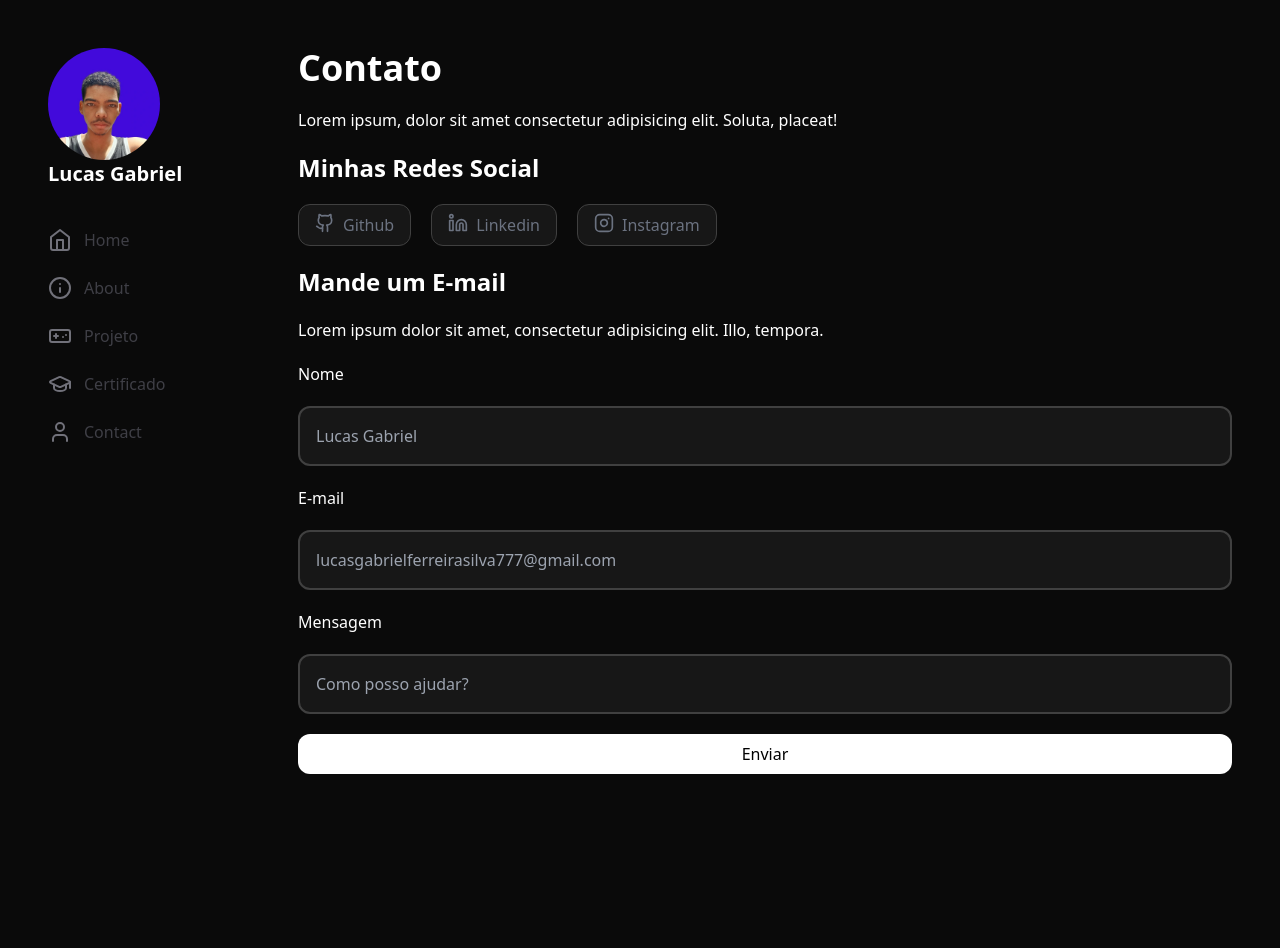
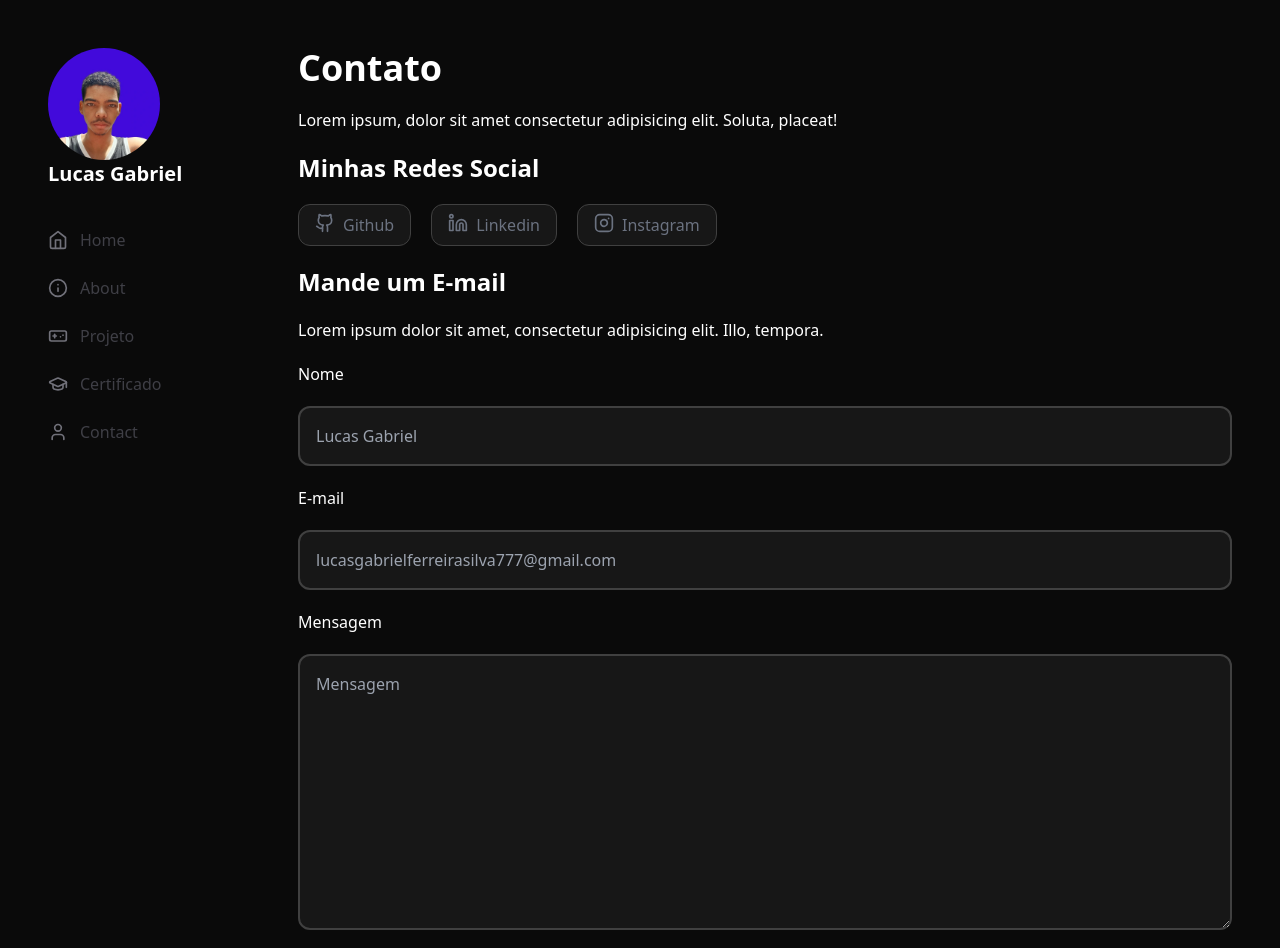
Before and after one commit to DevLuk4s/portfolio-2, a Next.js app in the folder my-app/: page /components/Contact in a window 1280 px wide. Shown: the top 948 px of the page. Before the commit the page ends 822 px from the top, so only its background shows below. Built offline with nearby package versions, Linux system fonts and the light colour scheme.

Commit message:
update project

```diff
--- /dev/null
+++ b/my-app/pages/components/Certificado/index.tsx
@@ -0,0 +1,9 @@
+export default function Certificado() {
+  return (
+    <div className="flex justify-center items-center min-h-full w-full">
+      <h1 className="text-white">
+        Ainda estou trabalhado nessa parte do projeto
+      </h1>
+    </div>
+  );
+}
--- a/my-app/pages/components/Contact/index.tsx
+++ b/my-app/pages/components/Contact/index.tsx
@@ -1,5 +1,8 @@
 // Next
 "use client";
+
+// React
+import { useState } from "react";
 
 // Components
 import ContactMe from "./ContactMe";
@@ -7,13 +10,22 @@ import ContactMe from "./ContactMe";
 // Motion Framer
 import { motion } from "framer-motion";
 
-export default function contato() {
+export default function Contato() {
+  const [name, setName] = useState("");
+  const [mensagem, setmensagem] = useState("");
+  const [email, setemail] = useState("");
+
+  const sendEmail = () => {
+    alert("Ola Mundo");
+  };
+
   return (
-    <motion.section
+    <motion.form
       initial={{ opacity: 0, y: 50 }}
       whileInView={{ opacity: 1, y: 0 }}
       transition={{ duration: 0.5 }}
       className="flex flex-col gap-5 p-12"
+      onSubmit={sendEmail}
     >
       <h1 className="text-white text-4xl font-bold">Contato</h1>
       <p className="text-white">
@@ -31,20 +43,26 @@ export default function contato() {
         className="text-white bg-neutral-900 rounded-xl outline-none p-4 border-2 border-neutral-700"
         type="text"
         placeholder="Lucas Gabriel"
+        value={name}
       />
       <p className="text-white">E-mail</p>
       <input
         className="text-white bg-neutral-900 rounded-xl outline-none p-4 border-2 border-neutral-700"
         type="text"
         placeholder="lucasgabrielferreirasilva777@gmail.com"
+        value={email}
       />
       <p className="text-white">Mensagem</p>
-      <input
-        className="text-white bg-neutral-900 rounded-xl outline-none p-4 border-2 border-neutral-700"
-        type="text"
-        placeholder="Como posso ajudar?"
-      />
+      <textarea
+        className="text-white bg-neutral-900 outline-none rounded-xl p-4 border-2 border-neutral-700"
+        placeholder="Mensagem"
+        value={mensagem}
+        onChange={(e) => setName()}
+        name="Mensagem"
+        cols="30"
+        rows="10"
+      ></textarea>
       <button className="text-black bg-white p-2 rounded-xl">Enviar</button>
-    </motion.section>
+    </motion.form>
   );
 }
--- a/my-app/pages/components/Home/ProjectRecents.tsx
+++ b/my-app/pages/components/Home/ProjectRecents.tsx
@@ -5,7 +5,7 @@ import Image from "next/image";
 import projetos from "@/pages/data/projetosRecentes";
 
 // Icons
-import { ExternalLink, Github } from "lucide-react";
+import { ChevronRight, ExternalLink, Github } from "lucide-react";
 
 export default function ProjectRecents() {
   return (
@@ -14,9 +14,10 @@ export default function ProjectRecents() {
         <h2 className="text-white text-xl font-semibold">Projetos recentes</h2>
         <a
           href="components/Project"
-          className="text-white hover:text-violet-500"
+          className="group flex justify-between items-center text-white hover:text-violet-500"
         >
           Ver todos
+          <ChevronRight className="w-5 h-5 group-hover:mr-5 transition-all" />
         </a>
       </div>
       <div className="grid sm:grid-cols-1 md:grid-cols-2 gap-10">
--- a/my-app/pages/components/Sidebar/MainNavigation.tsx
+++ b/my-app/pages/components/Sidebar/MainNavigation.tsx
@@ -10,7 +10,11 @@ export default function MainNavigation() {
       <Navitem tittle="Home" icons={Home} router="/" />
       <Navitem tittle="About" icons={Info} router="/components/About" />
       <Navitem tittle="Projeto" icons={Gamepad} router="/components/Project" />
-      <Navitem tittle="Certificado" icons={GraduationCap} router="/" />
+      <Navitem
+        tittle="Certificado"
+        icons={GraduationCap}
+        router="/components/Certificado"
+      />
       <Navitem tittle="Contact" icons={User} router="/components/Contact" />
     </nav>
   );
--- a/my-app/pages/components/Sidebar/Navitem.tsx
+++ b/my-app/pages/components/Sidebar/Navitem.tsx
@@ -16,7 +16,7 @@ export default function Navitem({
 }: NavitemProps) {
   return (
     <Link className="group flex items-center gap-3" href={router}>
-      <Icons className="w-6 h-6 text-zinc-500 group-hover:text-violet-500" />
+      <Icons className="w-5 h-5 text-zinc-500 group-hover:text-violet-500" />
       <span className="font-medium text-zinc-700 group-hover:text-violet-500">
         {tittle}
       </span>
```
